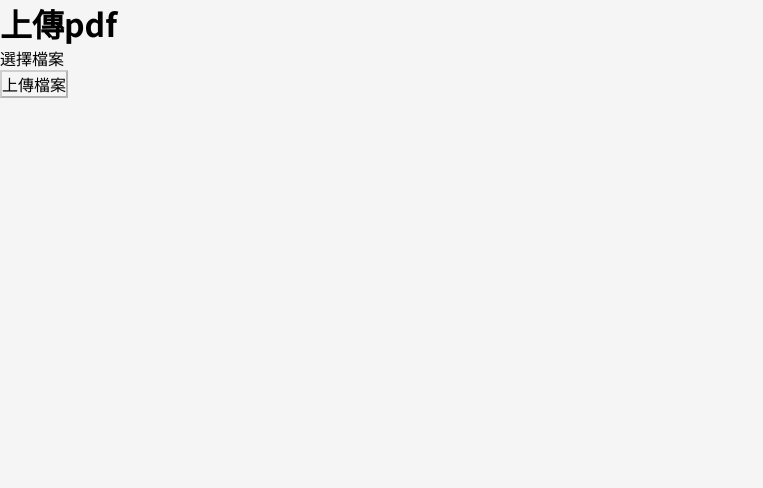
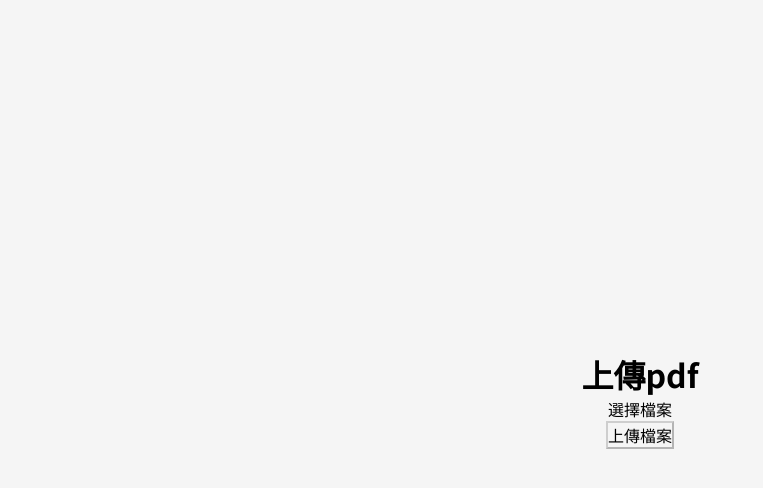
Before and after one commit to NTNU-SE-Alpha/frontend, a React (Create React App) app in the folder my-app/: page /fileupload in a window 1280 px wide. Shown: the top 488 px of the page, without its empty margins (0-763 px from the left). Built offline with nearby package versions, Linux system fonts and the light colour scheme.

Commit message:
small updates

```diff
--- a/my-app/src/Pages/FileUpload.js
+++ b/my-app/src/Pages/FileUpload.js
@@ -1,6 +1,18 @@
 import React, { useState } from 'react';
-// import styled from 'styled-components';
+import styled from 'styled-components';
 import axios from 'axios';
+
+const FileUpload = styled.div`
+
+  .box {
+    display: flex;
+    flex-direction: column;
+    justify-content: center; /* Align horizontally */
+    align-items: center;   /* Align vertically */
+    height: 100vh;         /* Full height of the viewport */
+    border-radius: 5px;
+  }
+`;
 
 const UploadFile = () => {
   const [selectedFile, setSelectedFile] = useState(null);
@@ -50,7 +62,8 @@ const UploadFile = () => {
   };
 
   return (
-    <div>
+    <FileUpload>
+      <div class='box'>
         <h1>上傳pdf</h1>
         <form>
           <input
@@ -79,6 +92,7 @@ const UploadFile = () => {
           </div>
         )}
       </div>
+    </FileUpload>
   );
 };
 
--- a/my-app/src/Pages/Profile.js
+++ b/my-app/src/Pages/Profile.js
@@ -86,8 +86,10 @@ const ProfileContainer = styled.div`
         font-size: 2rem;
         margin-top: 1.5rem;
       }
-      div {
+
+    .profile-info {
         align-self: flex-start;
+        height: 100vh;
         display: block;
         margin: 1rem;
         img {
@@ -144,8 +146,10 @@ const Profile = () => {
       <section className="right">
         <div className="Profile-box">
           <h2>歡迎，User</h2>
-          <div>
+          <div class='profile-info'>
             <img src="/images/profile.png" alt="profile" />
+            <p>姓名：</p>
+            <p>學號：</p>
             <Button style="">送出</Button>
             <Button style="白">返回</Button>
             <ButtonIcon style="">
```
Lines whose indentation alone changed are shown as unchanged.
